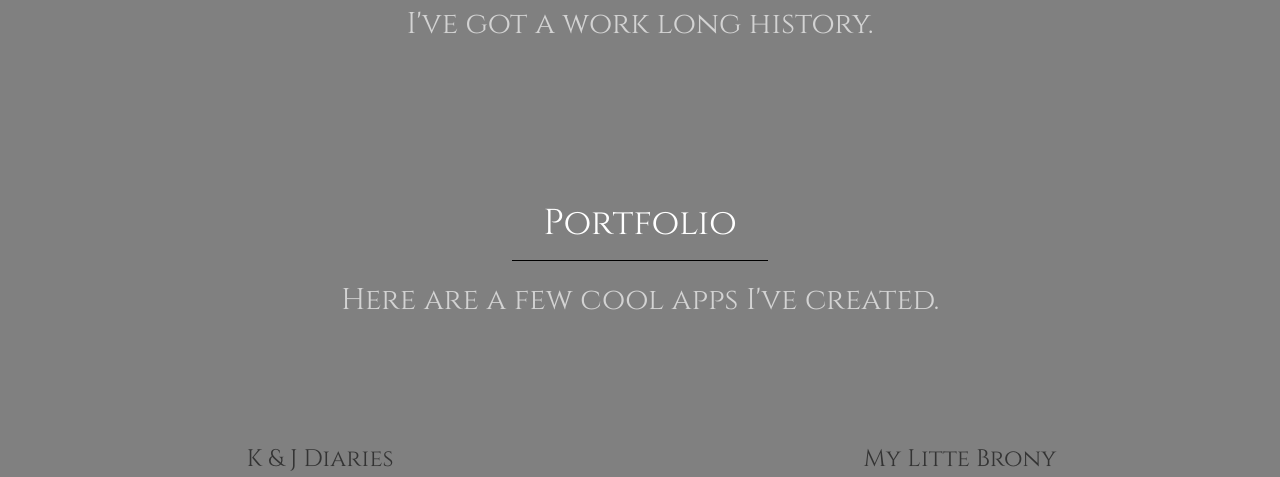
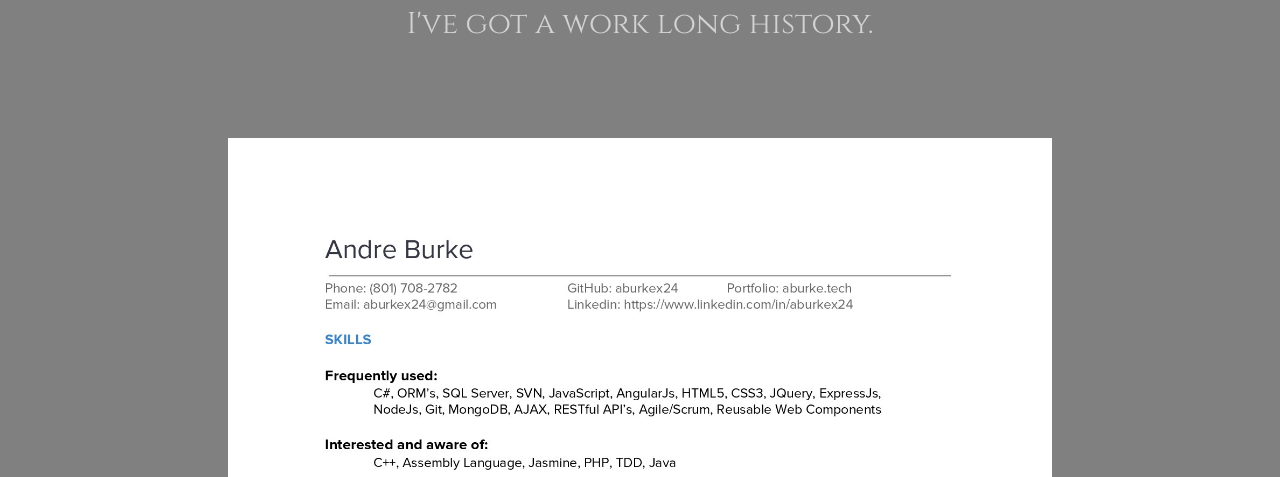
Before and after one commit to aburke15/portfolio, a plain HTML site: page index.html in a window 1280 px wide. Shown: the part 2380-2857 px from the top of the page. Drawn offline with nearby package versions, Linux system fonts and the light colour scheme.

Commit message:
added image to index

```diff
--- a/index.html
+++ b/index.html
@@ -131,7 +131,7 @@
                     <h2 class="text-center text">I've got a work long history.</h2>
                 </div>
                 <div class="margin">
-                    <img class="img-responsive col-md-8 col-sm-12 col-xs-12 col-md-offset-2" src="resume/Andre-Burke-Resume.pdf" alt="">
+                    <img class="img-responsive col-md-8 col-sm-12 col-xs-12 col-md-offset-2" src="resume/Andre-Burke-Resume.jpg" alt="">
                 </div>
             </div>
         </section>
```
